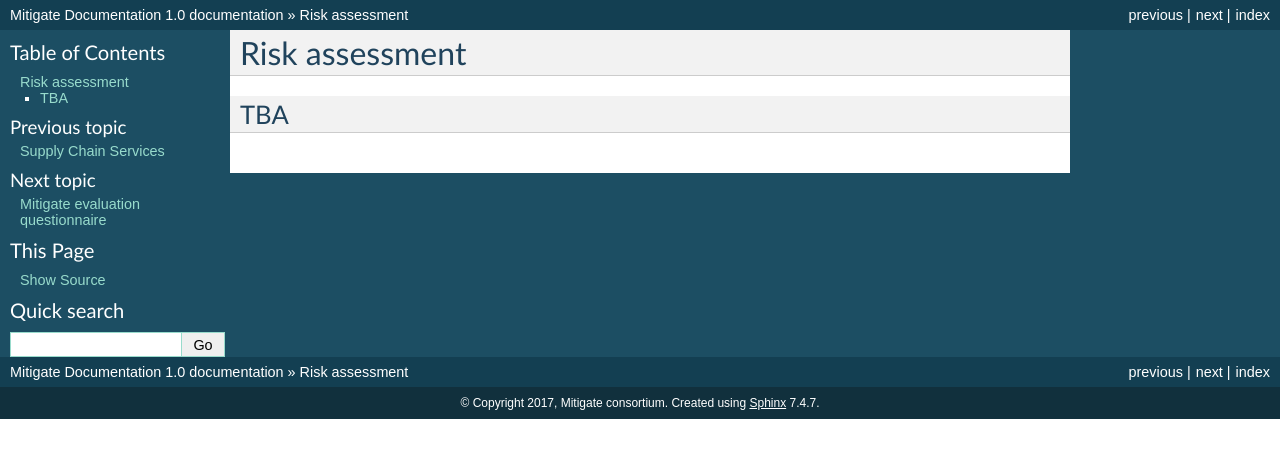
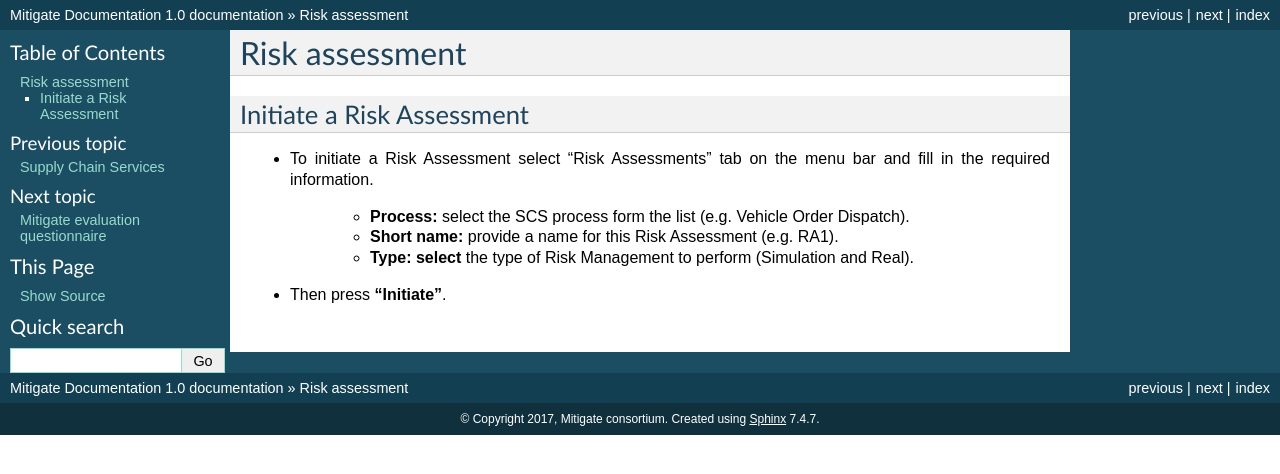
Before and after one commit to singularlogic/mitigate-documentation, a Sphinx documentation site: the page built from docs/pd_risk_ass.rst, in a window 1280 px wide. Shown: the top 474 px of the page. Built offline with Sphinx 7.4.7, drawn with Linux system fonts in a browser that asks for light colours.

Commit message:
Update pd_risk_ass.rst

```diff
--- a/docs/pd_risk_ass.rst
+++ b/docs/pd_risk_ass.rst
@@ -1,5 +1,15 @@
 Risk assessment
 ========
 
-TBA
+Initiate a Risk Assessment
 --------
+
+- To initiate a Risk Assessment select “Risk Assessments” tab on the menu bar and fill in the required information.
+
+          -   **Process:** select the SCS process form the list (e.g. Vehicle Order Dispatch).
+
+          -   **Short name:** provide a name for this Risk Assessment (e.g. RA1).
+
+          -   **Type: select** the type of Risk Management to perform (Simulation and Real).
+
+- Then press **“Initiate”**.
```
